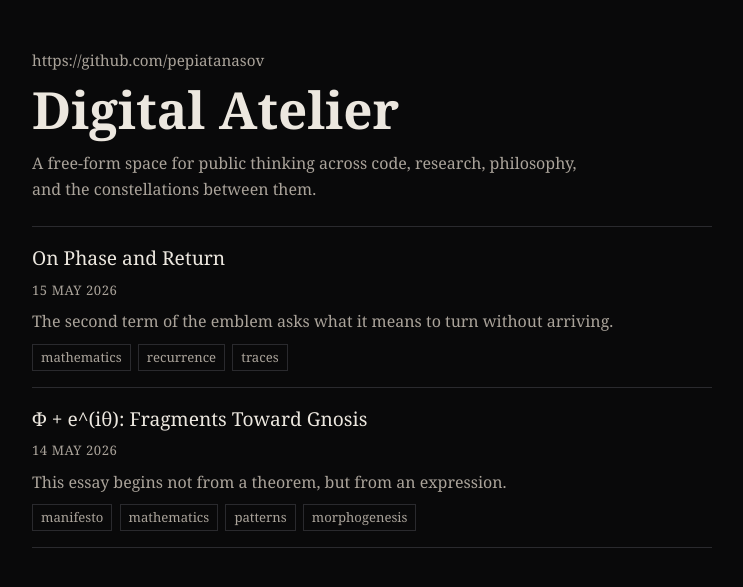
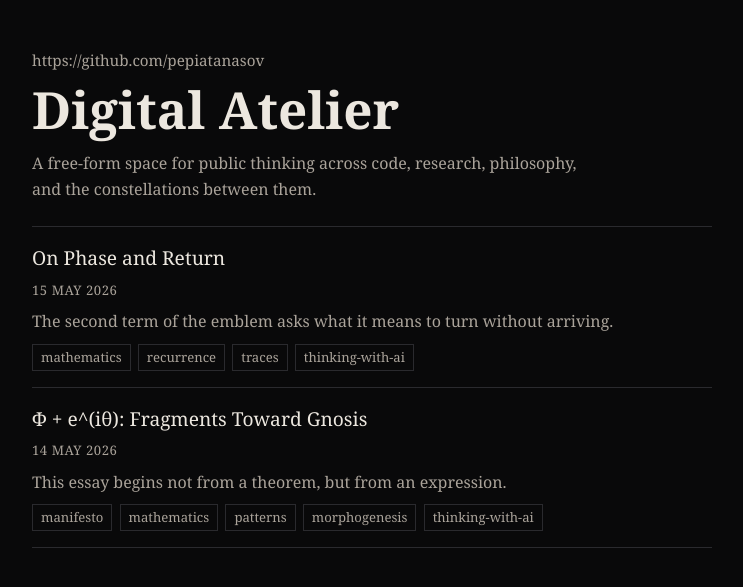
Before and after one commit to pepiatanasov/pepiatanasov.github.io, a Jekyll site: the page built from index.html, in a window 1280 px wide. Shown: the top 587 px of the page, without its empty margins (268-1011 px from the left). Built offline with Jekyll 4.4.1, drawn with Linux system fonts in a browser that asks for light colours.

Commit message:
Add thinking-with-ai tag t

```diff
--- a/_traces/fragments-toward-gnosis.md
+++ b/_traces/fragments-toward-gnosis.md
@@ -7,6 +7,7 @@ tags:
   - mathematics
   - patterns
   - morphogenesis
+  - thinking-with-ai
 ---
 
 This essay begins not from a theorem, but from an expression.
--- a/_traces/on-phase-and-return.md
+++ b/_traces/on-phase-and-return.md
@@ -7,6 +7,7 @@ tags:
   - mathematics
   - recurrence
   - traces
+  - thinking-with-ai
 ---
 
 The first trace placed proportion beside rotation. This one follows the
```
